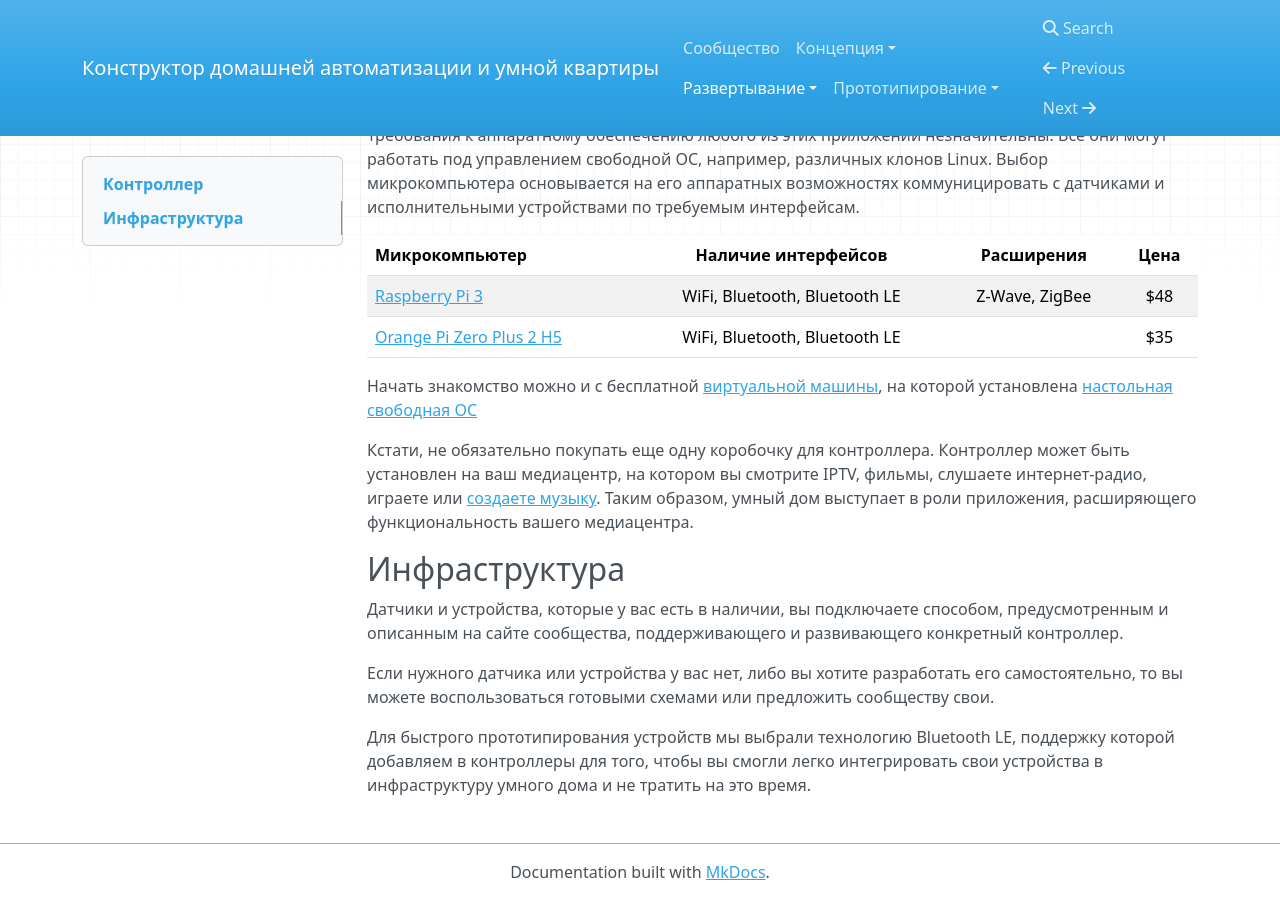
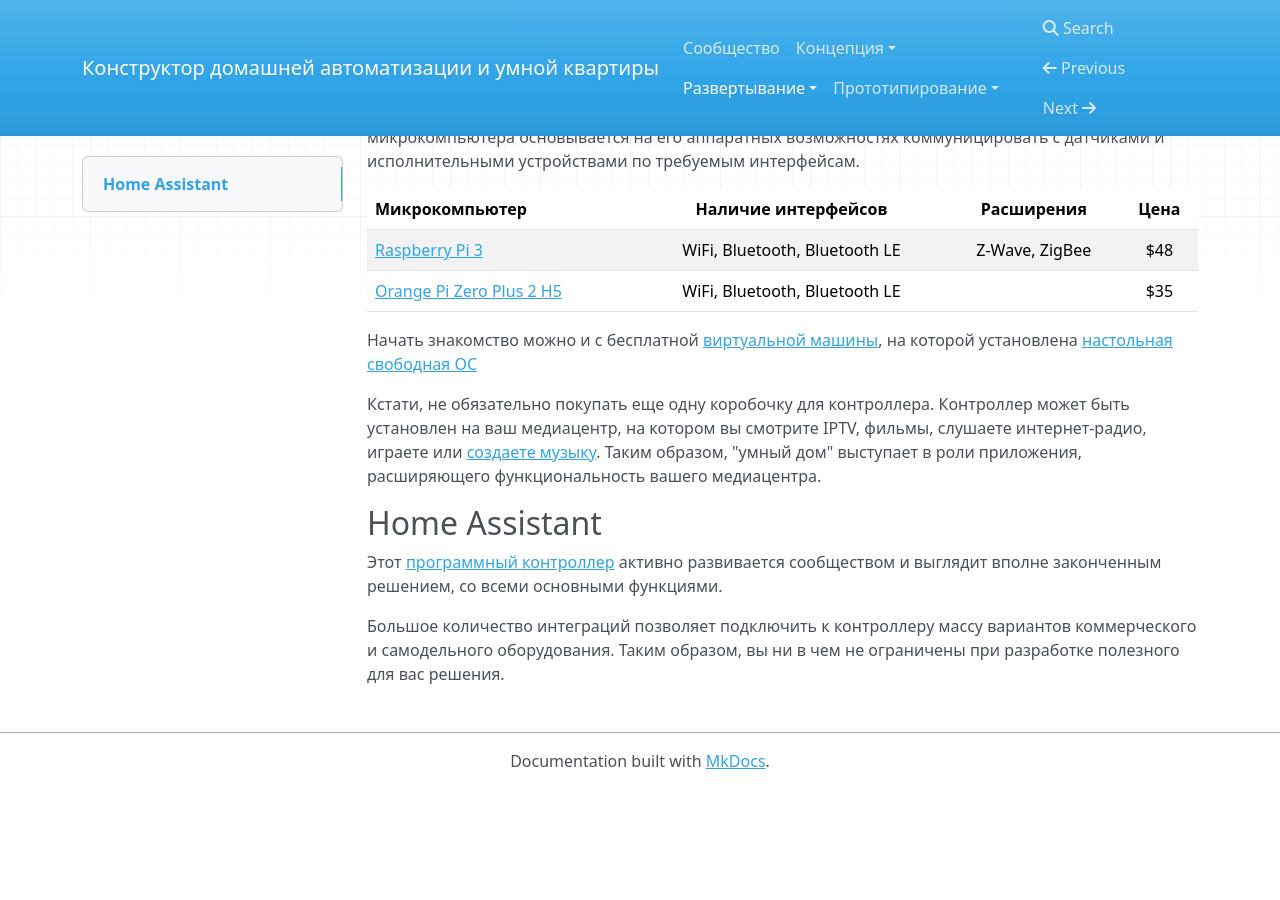
Before and after one commit to cutecare/cutecare-docs, an MkDocs documentation site: the page built from docs/Реализация.md, in a window 1280 px wide and 900 px high, scrolled down 756 px. Built offline with MkDocs 1.6.1, drawn with Linux system fonts in a browser that asks for light colours; nearby versions of some CDN libraries; old or Windows-style settings are respelled for this version of MkDocs; after the commit the page ends 1545 px from its top, so only the background shows below that.

Commit message:
Update Реализация.md

```diff
--- a/docs/Реализация.md
+++ b/docs/Реализация.md
@@ -2,8 +2,6 @@
 
 Открытая платформа для создания заботливого дома не должна быть дорогой. Все ее компоненты должны быть доступны для любого бюджета.
 Она не должна быть сложной в установке, развертывании и настройке. Она должна быть приятной в использовании и быть похожей на готовый продукт.
-
-## Контроллер
 
 Мозговой центр платформы обычно состоит из следующих модулей:
 
@@ -33,13 +31,10 @@
 
 Начать знакомство можно и с бесплатной [виртуальной машины](https://www.virtualbox.org/), на которой установлена [настольная свободная ОС](https://ubuntustudio.org/)
 
-Кстати, не обязательно покупать еще одну коробочку для контроллера. Контроллер может быть установлен на ваш медиацентр, на котором вы смотрите IPTV, фильмы, слушаете интернет-радио, играете или [создаете музыку](https://geektimes.ru/post/296795/). Таким образом, умный дом выступает в роли приложения, расширяющего функциональность вашего медиацентра.
+Кстати, не обязательно покупать еще одну коробочку для контроллера. Контроллер может быть установлен на ваш медиацентр, на котором вы смотрите IPTV, фильмы, слушаете интернет-радио, играете или [создаете музыку](https://geektimes.ru/post/296795/). Таким образом, "умный дом" выступает в роли приложения, расширяющего функциональность вашего медиацентра.
 
-## Инфраструктура
+## Home Assistant
 
-Датчики и устройства, которые у вас есть в наличии, вы подключаете способом, предусмотренным и описанным на сайте сообщества, поддерживающего и развивающего конкретный контроллер.
+Этот [программный контроллер](https://home-assistant.io/) активно развивается сообществом и выглядит вполне законченным решением, со всеми основными функциями.
 
-Если нужного датчика или устройства у вас нет,
-либо вы хотите разработать его самостоятельно, то вы можете воспользоваться готовыми схемами или предложить сообществу свои.
-
-Для быстрого прототипирования устройств мы выбрали технологию Bluetooth LE, поддержку которой добавляем в контроллеры для того, чтобы вы смогли легко интегрировать свои устройства в инфраструктуру умного дома и не тратить на это время.
+Большое количество интеграций позволяет подключить к контроллеру массу вариантов коммерческого и самодельного оборудования. Таким образом, вы ни в чем не ограничены при разработке полезного для вас решения.
```
